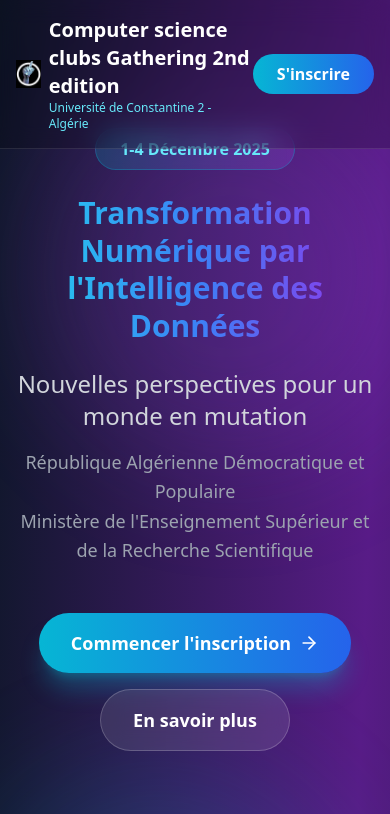
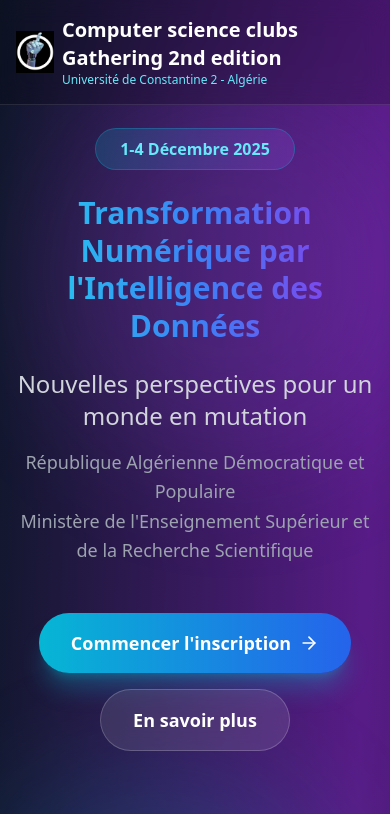
Before and after one commit to mohamed-bekkouche/salon-informatique-2026, a React (Vite) app: page / in a window 390 px wide. Shown: the top 814 px of the page. Built offline with nearby package versions, Linux system fonts and the light colour scheme.

Commit message:
update to french

```diff
--- a/src/pages/Landing.jsx
+++ b/src/pages/Landing.jsx
@@ -193,8 +193,8 @@ function Landing({ setCurrentPage }) {
     <div className="min-h-screen bg-gradient-to-br from-slate-900 via-purple-900 to-slate-900">
       {/* Header */}
       <header className="absolute top-0 w-full z-50 bg-black/20 backdrop-blur-md border-b border-white/10">
-        <div className="container mx-auto px-4 py-4 flex justify-between items-center">
-          <div className="flex items-center gap-2">
+        <div className="container mx-auto px-4 py-4 flex justify-between items-center flex-wrap sm:flex-nowrap">
+          <div className="flex items-center  gap-2">
             <div className="w-14 h-14 rounded-full flex items-center justify-center">
               <img src="/logo.webp" className="w-full" />
             </div>
@@ -209,7 +209,7 @@ function Landing({ setCurrentPage }) {
           </div>
           <button
             onClick={() => setCurrentPage("register")}
-            className="px-6 py-2 bg-gradient-to-r from-cyan-500 to-blue-600 text-white rounded-full font-semibold hover:shadow-lg hover:shadow-cyan-500/50 transition-all transform hover:scale-105"
+            className="hidden sm:block px-6 py-2 bg-gradient-to-r from-cyan-500 to-blue-600 text-white rounded-full font-semibold hover:shadow-lg hover:shadow-cyan-500/50 transition-all transform hover:scale-105"
           >
             S'inscrire
           </button>
@@ -448,7 +448,7 @@ function Landing({ setCurrentPage }) {
 
                           <div className="relative flex items-start gap-4">
                             <div
-                              className={`p-3 rounded-xl bg-gradient-to-br transition-all duration-300 ${
+                              className={`hidden sm:block p-3 rounded-xl bg-gradient-to-br transition-all duration-300 ${
                                 hoveredConf === idx
                                   ? "from-cyan-500 to-purple-500 shadow-lg shadow-cyan-500/50"
                                   : "from-cyan-500/20 to-purple-500/20"
@@ -544,7 +544,7 @@ function Landing({ setCurrentPage }) {
 
                           <div className="relative flex items-start gap-4">
                             <div
-                              className={`p-3 rounded-xl bg-gradient-to-br transition-all duration-300 ${
+                              className={`hidden block p-3 rounded-xl bg-gradient-to-br transition-all duration-300 ${
                                 hoveredWork === idx
                                   ? "from-purple-500 to-pink-500 shadow-lg shadow-purple-500/50"
                                   : "from-purple-500/20 to-pink-500/20"
```
